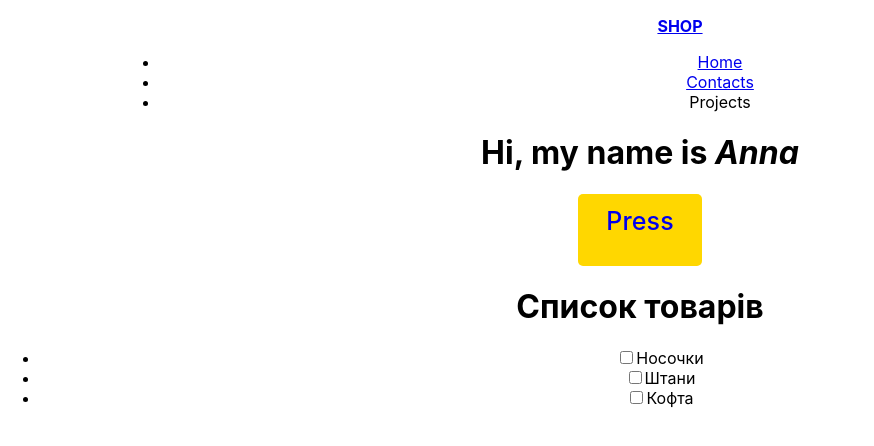
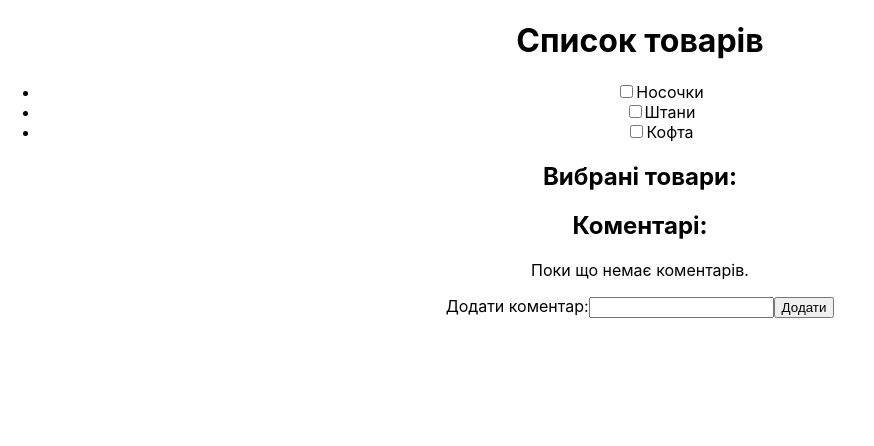
Before and after one commit to Nejanna/web---development, a React (Create React App) app: page /products in a window 1280 px wide. Shown: the top 446 px of the page, without its empty margins (0-874 px from the left). Built offline with nearby package versions, Linux system fonts and the light colour scheme.

Commit message:
laboratory 3

```diff
--- a/package.json
+++ b/package.json
@@ -8,6 +8,7 @@
     "@testing-library/user-event": "^13.5.0",
     "react": "^18.2.0",
     "react-dom": "^18.2.0",
+    "react-router-dom": "^6.20.1",
     "react-scripts": "5.0.1",
     "web-vitals": "^2.1.4"
   },
--- a/src/App.js
+++ b/src/App.js
@@ -1,37 +1,37 @@
 import './App.css';
+import { BrowserRouter as Router, Routes, Route } from 'react-router-dom';
+import ProductsPage from './prod_page/ProductsPage';
 import Body from './components/Body';
 import Footer from './components/Footer';
 import Navbar from './components/Navbar';
-import List from './components/List';
+
 import React, { useState } from 'react';
 
 function App() {
-  const [products, setProducts] = useState([
-    { id: 1, name: 'Носочки', selected: false },
-    { id: 2, name: 'Штани', selected: false },
-    { id: 3, name: 'Кофта', selected: false },
-  ]);
-
-  const CheckboxChange = (id) => {
-    setProducts((prevProducts) =>
-      prevProducts.map((product) =>
-        product.id === id ? { ...product, selected: !product.selected } : product
-      )
-    );
-  };
   return (
     <div className="App">
-      <Navbar />
-      <Body />
-      <div>
-        <h1>Список товарів</h1>
-        <List products={products} CheckboxChange={CheckboxChange} />
-        </div>
-      <Footer />
-
+      <Router>
+        <Routes>
+          <Route path="/" element={<MainLayout />} />
+          <Route path="/products" element={<ProductsPage />} />
+        </Routes>
+      </Router>
     </div>
-
   );
 }
 
+function MainLayout() {
+  return (
+    <>
+      <Navbar />
+      <Body />
+      <Footer />
+    </>
+  );
+}
+
+
+
+
+
 export default App;
--- a/src/components/Navbar.jsx
+++ b/src/components/Navbar.jsx
@@ -9,8 +9,7 @@ const Navbar = () => {
                 <dir >
                 <ul className="nav-list">
                     <li className="nav-list_item"><a href="./index.html" className="">Home</a></li>
-                    <li className="nav-list_item"><a href="./index.html" className="">Contacts</a></li>
-                    <li className="nav-list_item"><a href="./index.html" className=""></a>Projects</li>
+                    <li className="nav-list_item"><a href="/products" className="">Products</a></li>
 
                 </ul>
                 </dir>
--- /dev/null
+++ b/src/prod_page/CommentForm.jsx
@@ -0,0 +1,32 @@
+import React, { useState } from 'react';
+
+const CommentForm = ({ onAddComment }) => {
+  const [newComment, setNewComment] = useState('');
+
+  const handleInputChange = (event) => {
+    setNewComment(event.target.value);
+  };
+
+  const handleSubmit = (event) => {
+    event.preventDefault();
+    if (newComment.trim() !== '') {
+      onAddComment(newComment);
+      setNewComment('');
+    }
+  };
+
+  return (
+    <form onSubmit={handleSubmit}>
+      <label>
+        Додати коментар:
+        <input
+          type="text"
+          value={newComment}
+          onChange={handleInputChange}
+        />
+      </label>
+      <button type="submit">Додати</button>
+    </form>
+  );
+};
+export default CommentForm;
--- /dev/null
+++ b/src/prod_page/Products.jsx
@@ -0,0 +1,44 @@
+import React, { useState } from 'react';
+import CommentForm  from './CommentForm';
+const Products = ({ products}) => {
+  const [comments, setComments] = useState([]);
+
+  const addComment = (newComment) => {
+    const updatedComments = [...comments, newComment];
+    setComments(updatedComments);
+  };
+
+  return (
+    <div>
+       <div className="products">
+      <h2>Вибрані товари:</h2>
+      <ul>
+        {products
+          .filter((product) => product.selected)
+          .map((product) => (
+            <li key={product.id}>
+              <h3>{product.name}</h3>
+              <p>{product.description}</p>
+            </li>
+          ))}
+      </ul>
+    </div>
+      <div>
+        <h2>Коментарі:</h2>
+        {comments.length === 0 ? (
+          <p>Поки що немає коментарів.</p>
+        ) : (
+          <ul>
+            {comments.map((comment, index) => (
+              <li key={index}>{comment}</li>
+            ))}
+          </ul>
+        )}
+      </div>
+
+      <CommentForm onAddComment={addComment} />
+    </div>
+  );
+};
+
+export default Products;
--- /dev/null
+++ b/src/prod_page/ProductsPage.js
@@ -0,0 +1,32 @@
+import List from '../components/List';
+import Products from './Products';
+import React, { useState } from 'react';
+
+function ProductsPage() {
+  const [products, setProducts] = useState([
+    { id: 1, name: 'Носочки', selected: false,description: "Теплі" },
+    { id: 2, name: 'Штани', selected: false, description: "Чорні, кльош" },
+    { id: 3, name: 'Кофта', selected: false, description: "На флісі, зимова" },
+  ]);
+
+  const CheckboxChange = (id) => {
+    setProducts((prevProducts) =>
+      prevProducts.map((product) =>
+        product.id === id ? { ...product, selected: !product.selected } : product
+      )
+    );
+  };
+  return (
+    <div className="ProductPage">
+      <div>
+        <h1>Список товарів</h1>
+        <List products={products} CheckboxChange={CheckboxChange} />
+      </div>
+      <Products products={products}/>
+
+    </div>
+
+  );
+}
+
+export default ProductsPage;
```
Also changed, not shown: src/index.js (+2 -5 lines), 1 other file (tests, documents, lock files or other folders).
